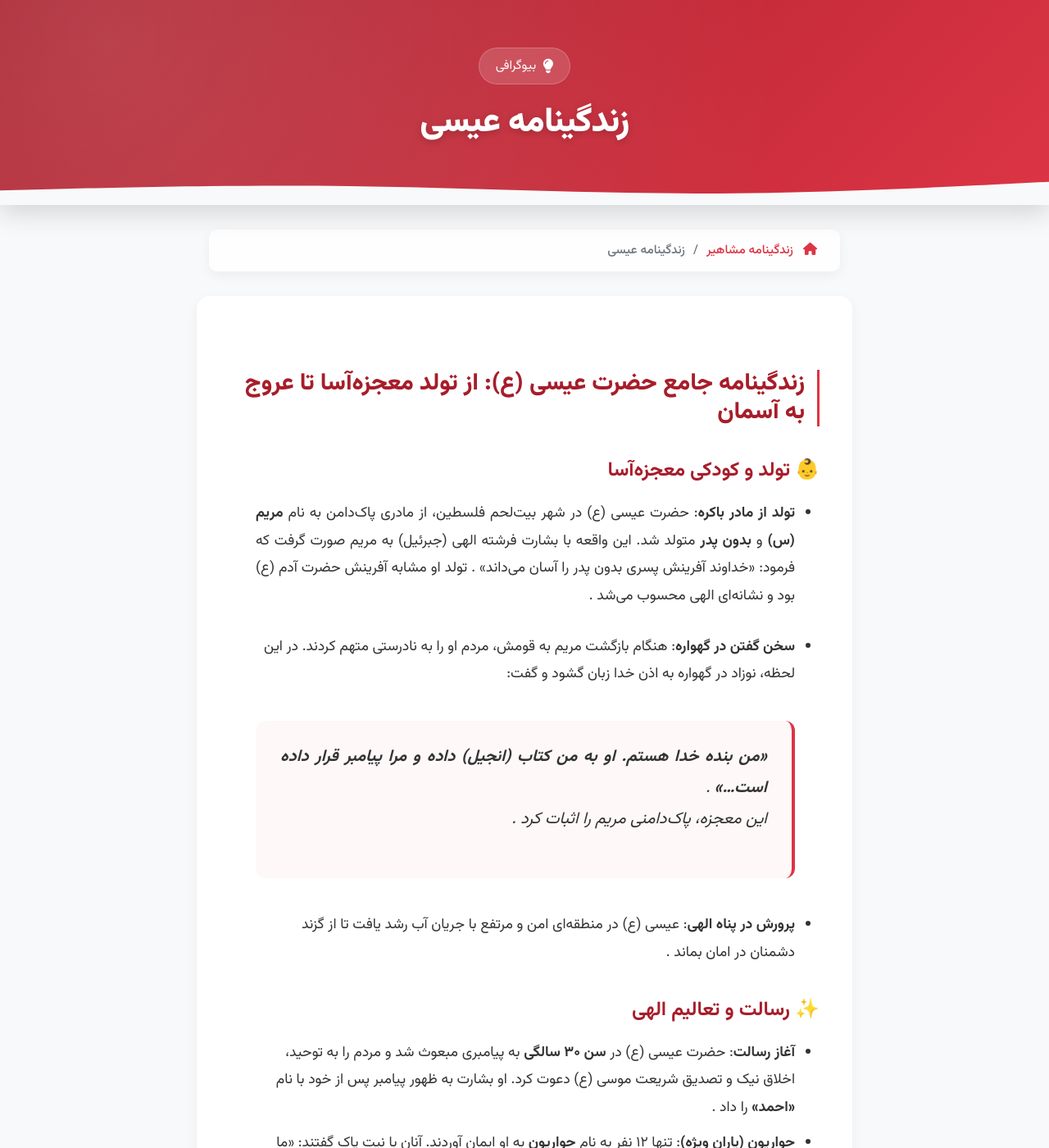
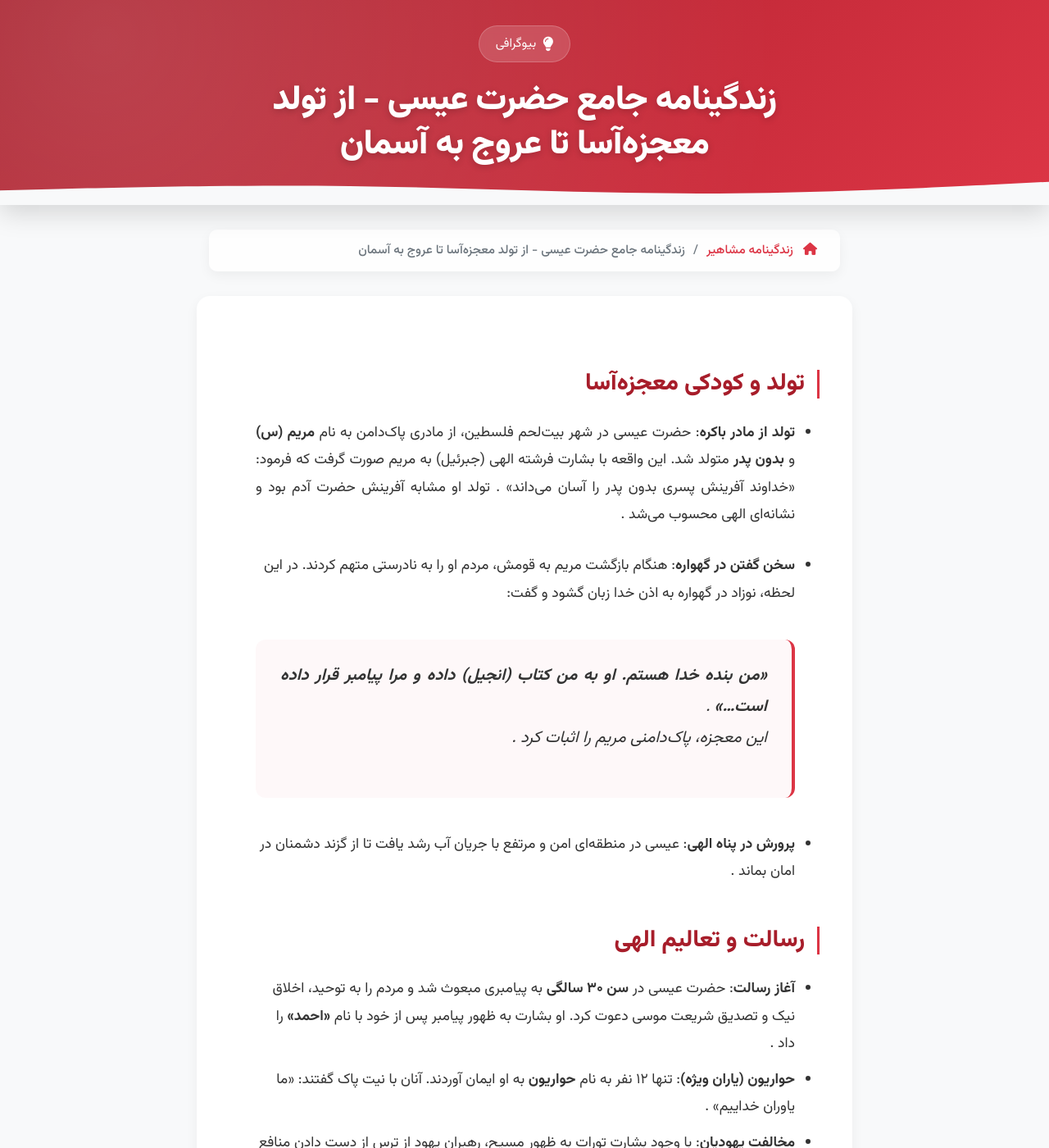
Before and after one commit to darkblog/darkblog.github.io, a Jekyll site: the page built from _posts/2025-7-14-90.md, in a window 1280 px wide and 1400 px high. Shown: the whole window at 82% size. Built offline with Jekyll 4.4.1, drawn with Linux system fonts in a browser that asks for light colours; some of the changed text lies outside the part shown.

Commit message:
Update 2025-7-14-90.md

```diff
--- a/_posts/2025-7-14-90.md
+++ b/_posts/2025-7-14-90.md
@@ -1,26 +1,24 @@
 ---
 layout: post
-title: زندگینامه عیسی
+title: زندگینامه جامع حضرت عیسی - از تولد معجزه‌آسا تا عروج به آسمان
 ---
 
-## زندگینامه جامع حضرت عیسی (ع): از تولد معجزه‌آسا تا عروج به آسمان
-
-### 👶 تولد و کودکی معجزه‌آسا
-- **تولد از مادر باکره**: حضرت عیسی (ع) در شهر بیت‌لحم فلسطین، از مادری پاک‌دامن به نام **مریم (س)** و **بدون پدر** متولد شد. این واقعه با بشارت فرشته الهی (جبرئیل) به مریم صورت گرفت که فرمود: «خداوند آفرینش پسری بدون پدر را آسان می‌داند» . تولد او مشابه آفرینش حضرت آدم (ع) بود و نشانه‌ای الهی محسوب می‌شد .
+## تولد و کودکی معجزه‌آسا
+- **تولد از مادر باکره**: حضرت عیسی در شهر بیت‌لحم فلسطین، از مادری پاک‌دامن به نام **مریم (س)** و **بدون پدر** متولد شد. این واقعه با بشارت فرشته الهی (جبرئیل) به مریم صورت گرفت که فرمود: «خداوند آفرینش پسری بدون پدر را آسان می‌داند» . تولد او مشابه آفرینش حضرت آدم بود و نشانه‌ای الهی محسوب می‌شد .
 
 - **سخن گفتن در گهواره**: هنگام بازگشت مریم به قومش، مردم او را به نادرستی متهم کردند. در این لحظه، نوزاد در گهواره به اذن خدا زبان گشود و گفت:
 > **«من بنده خدا هستم. او به من کتاب (انجیل) داده و مرا پیامبر قرار داده است...»** .
 این معجزه، پاک‌دامنی مریم را اثبات کرد .
 
-- **پرورش در پناه الهی**: عیسی (ع) در منطقه‌ای امن و مرتفع با جریان آب رشد یافت تا از گزند دشمنان در امان بماند .
+- **پرورش در پناه الهی**: عیسی در منطقه‌ای امن و مرتفع با جریان آب رشد یافت تا از گزند دشمنان در امان بماند .
 
-### ✨ رسالت و تعالیم الهی
-- **آغاز رسالت**: حضرت عیسی (ع) در **سن ۳۰ سالگی** به پیامبری مبعوث شد و مردم را به توحید، اخلاق نیک و تصدیق شریعت موسی (ع) دعوت کرد. او بشارت به ظهور پیامبر پس از خود با نام **«احمد»** را داد .
+## رسالت و تعالیم الهی
+- **آغاز رسالت**: حضرت عیسی در **سن ۳۰ سالگی** به پیامبری مبعوث شد و مردم را به توحید، اخلاق نیک و تصدیق شریعت موسی دعوت کرد. او بشارت به ظهور پیامبر پس از خود با نام **«احمد»** را داد .
 - **حواریون (یاران ویژه)**: تنها ۱۲ نفر به نام **حواریون** به او ایمان آوردند. آنان با نیت پاک گفتند: «ما یاوران خداییم» .
 - **مخالفت یهودیان**: با وجود بشارت تورات به ظهور مسیح، رهبران یهود از ترس از دست دادن منافع خود، به شدت با او مخالفت کردند .
 
-### 🌟 معجزات شگفت‌انگیز
-حضرت عیسی (ع) به اذن خداوند معجزات متعددی نشان داد:
+## معجزات شگفت‌انگیز
+حضرت عیسی به اذن خداوند معجزات متعددی نشان داد:
 
 | **معجزه**               | **شرح**                                                     | **منبع**         |
 |--------------------------|-------------------------------------------------------------|------------------|
@@ -49,7 +48,7 @@ title: زندگینامه عیسی
 | **۳۰ م**                 | آغاز رسالت و دعوت مردم به توحید                            |
 | **۳۰-۳۳ م**              | توطئه قتل توسط یهودیان و عروج به آسمان                     |
 
-### 💎 نکات برجسته زندگی‌نامه
+## نکات برجسته زندگی‌نامه
 - **لقب‌ها**:
   - **مسیح** (به معنای مبارک یا پاک) .
   - **روح‌الله** (روح خدا) .
@@ -57,4 +56,4 @@ title: زندگینامه عیسی
 - **ازدواج نکردن**: نه به دلیل مخالفت با اصل ازدواج، بلکه به علت **شرایط خاص جامعه** و رسالت پیامبری .
 - **کتاب آسمانی**: انجیل که حاوی تعالیم توحیدی و اخلاقی بود، ولی پس از او تحریف شد .
 
-حضرت عیسی (ع) نماد **صلح، مهربانی و بندگی خدا** در همه ادیان است. زندگی او ترکیبی از معجزات الهی، مبارزه با ظلم و امید به نجات بشریت است. تفاوت روایت‌ها درباره پایان زندگی‌اش، بر اهمیت **وحدت در پیام توحیدی** او تأکید دارد .
+حضرت عیسی نماد **صلح، مهربانی و بندگی خدا** در همه ادیان است. زندگی او ترکیبی از معجزات الهی، مبارزه با ظلم و امید به نجات بشریت است. تفاوت روایت‌ها درباره پایان زندگی‌اش، بر اهمیت **وحدت در پیام توحیدی** او تأکید دارد .
```
Also changed, not shown: other parts of _posts/2025-7-14-90.md (+6 -5 lines).
